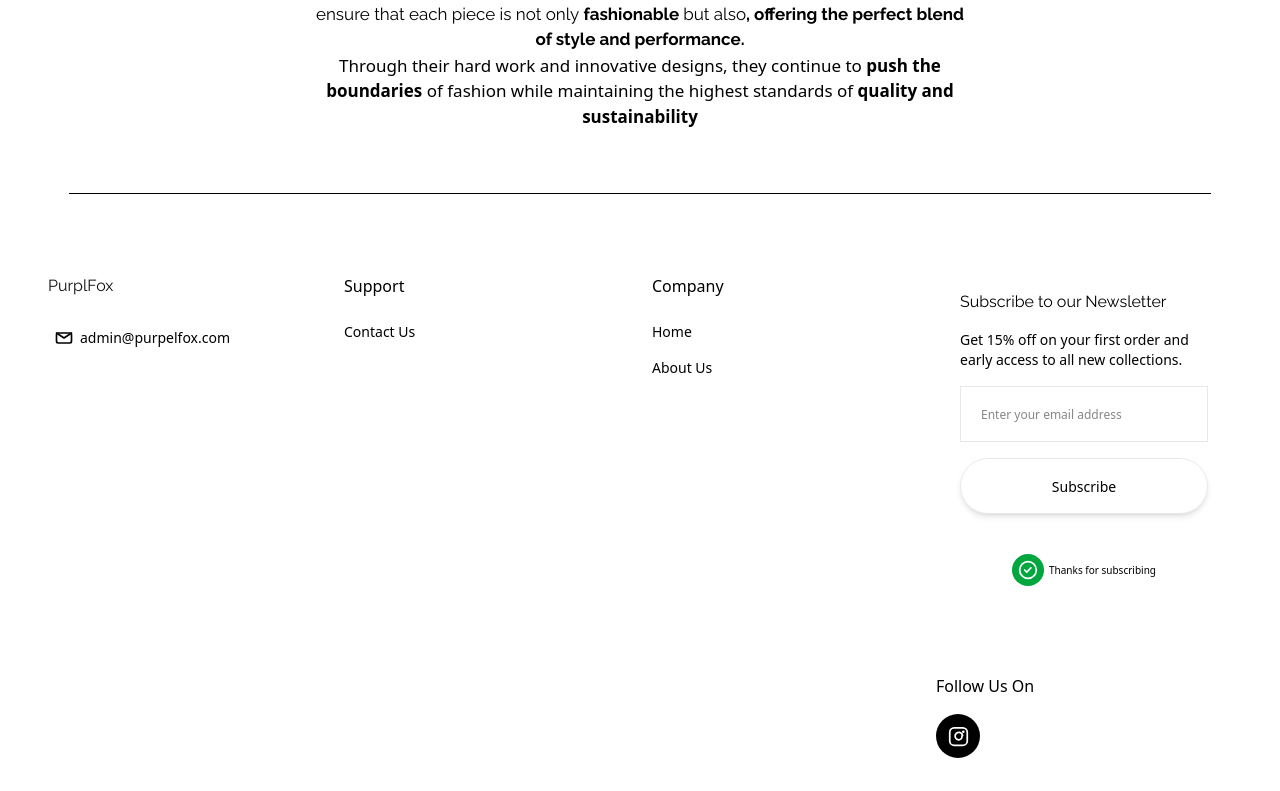
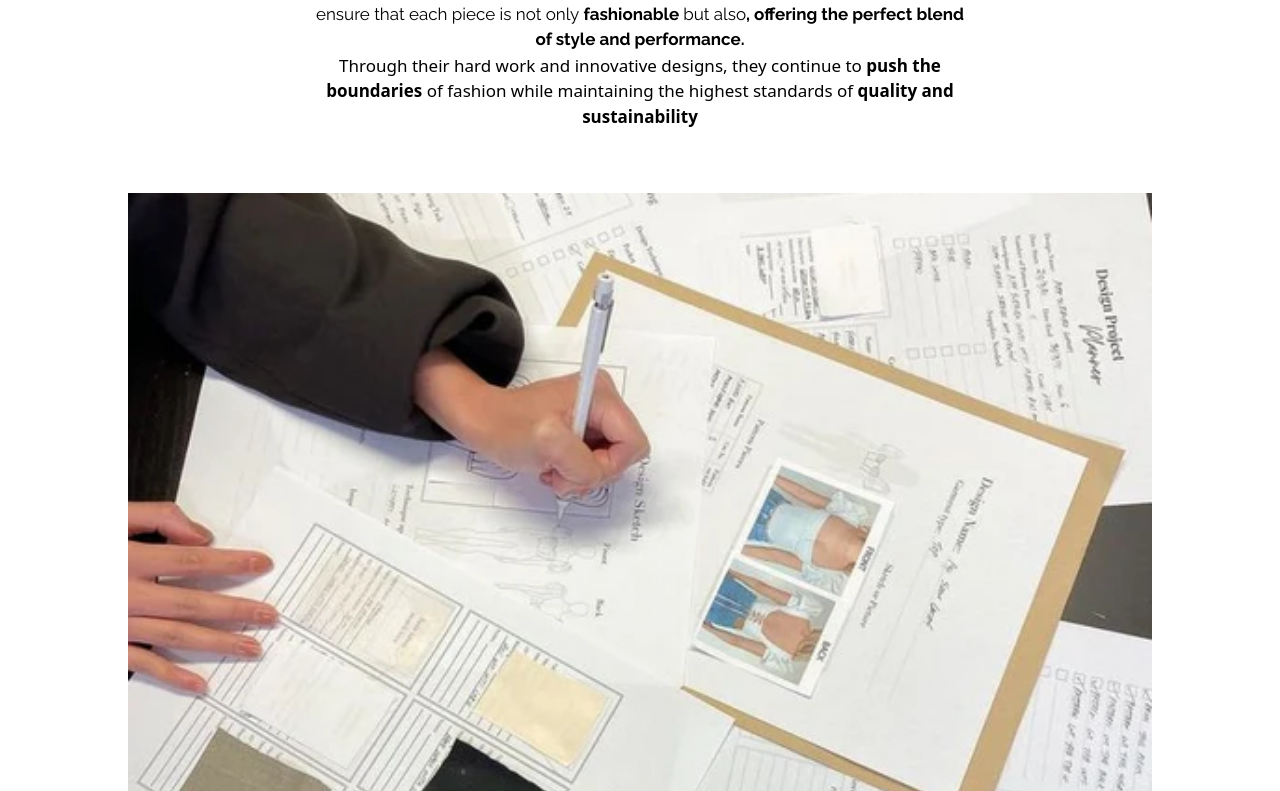
Before and after one commit to AMAN7040/purplFox, a React (Vite) app: page /pages/about-us in a window 1280 px wide. Shown: the part 949-1740 px from the top of the page. Built offline with nearby package versions, Linux system fonts and the light colour scheme; a web font is replaced by a local one.

Commit message:
About section 4 setup

```diff
--- /dev/null
+++ b/src/Components/AboutUsBodySection/Section_4/Section_4.jsx
@@ -0,0 +1,23 @@
+import React from "react";
+import styles from "../Section_4/Section_4.module.css";
+import img from "../../../assets/AboutSection_4.png";
+
+const Section_4 = () => {
+  return (
+    <div className="relative overflow-hidden pt-[36px] pb-0 md:pt-[48px] lg:pt-[64px]">
+      <div className="m-0 flex w-full p-0">
+        <div className={`${styles.sect4} ${styles.cntr} relative flex`}>
+          <div className="relative h-full w-full">
+            <div
+              className={`${styles.cntr} absolute top-1/2 left-1/2 z-1 h-full -translate-x-1/2 -translate-y-1/2 transform w-full`}
+            >
+              <img className="h-full w-full object-cover" src={img} />
+            </div>
+          </div>
+        </div>
+      </div>
+    </div>
+  );
+};
+
+export default Section_4;
--- /dev/null
+++ b/src/Components/AboutUsBodySection/Section_4/Section_4.module.css
@@ -0,0 +1,37 @@
+.sect4{
+    --miw: 100%;
+    --mh-xs: 50vh;
+    --mh-sm: 100vh;
+    min-height: var(--mh-xs);
+    min-width: var(--miw, 100vw);
+}
+
+.cntr {
+    padding-inline: calc(var(--spacing) * 2.5);
+    margin: 0 auto;
+    width: 100%;
+  }
+
+@media (min-width: 459px){
+    .sect4{
+        min-height: var(--mh-sm);
+
+    }
+}
+
+@media (min-width: 769px) {
+    .sect4 {
+      --spacing: 12px;
+    }
+
+  }
+
+@media (min-width: 1025px) {
+    .sect4 {
+      --spacing: 16px;
+    }
+    .cntr {
+      padding-inline: calc(var(--spacing) * 4);
+      max-width: calc(var(--content-max-width) + var(--spacing) * 8);
+    }
+  }
--- /dev/null
+++ b/src/Components/AboutUsBodySection/Section_4/index.js
@@ -0,0 +1,3 @@
+import Section_4 from "./Section_4";
+
+export {default} from './Section_4';
--- a/src/Pages/AboutUs.jsx
+++ b/src/Pages/AboutUs.jsx
@@ -2,6 +2,7 @@ import React from "react";
 import BreadCrumps from "../Components/BreadCrumps/BreadCrumps";
 import Section_2 from "../Components/AboutUsBodySection/Section_2";
 import Section_3 from "../Components/AboutUsBodySection/Section_3";
+import Section_4 from "../Components/AboutUsBodySection/Section_4";
 
 const AboutUs = () => {
   return (
@@ -12,8 +13,11 @@ const AboutUs = () => {
       <div className="section-2">
         <Section_2 />
       </div>
-      <div>
+      <div className="section-3">
         <Section_3 />
+      </div>
+      <div className="section-4">
+        <Section_4 />
       </div>
     </main>
   );
```
